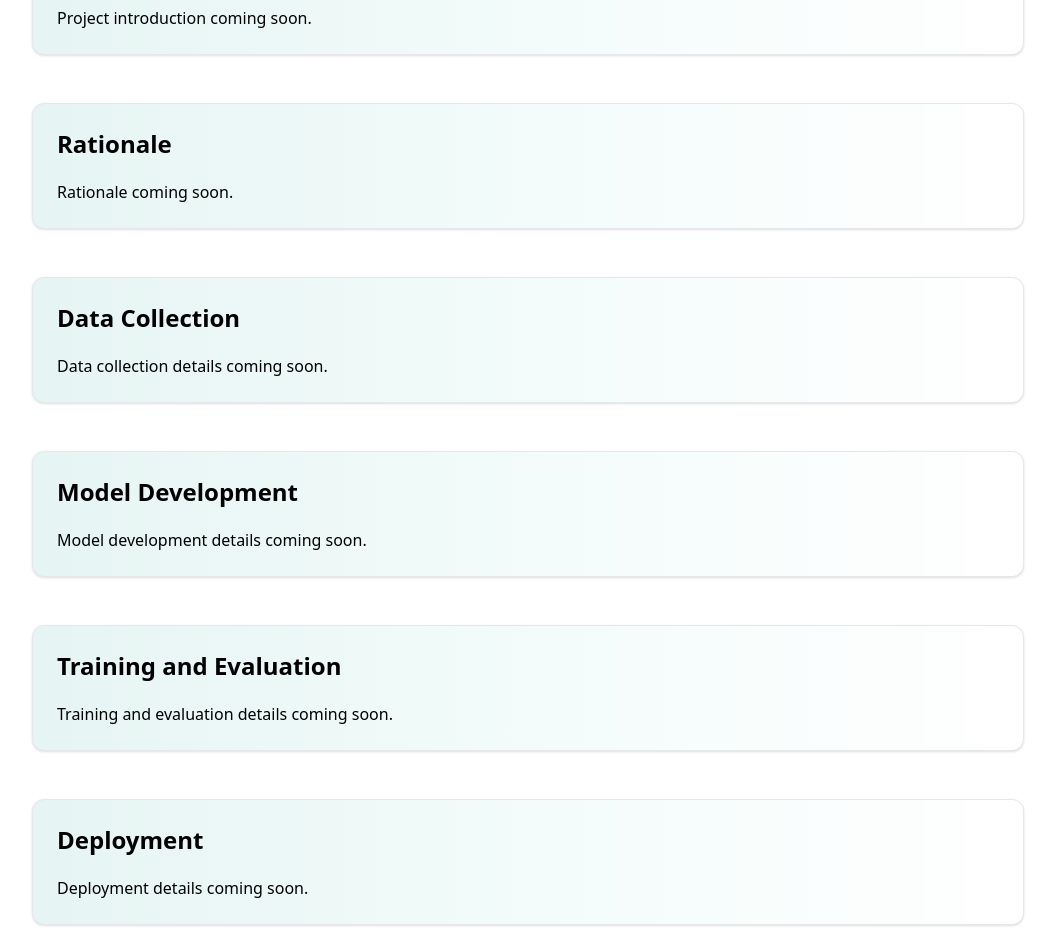
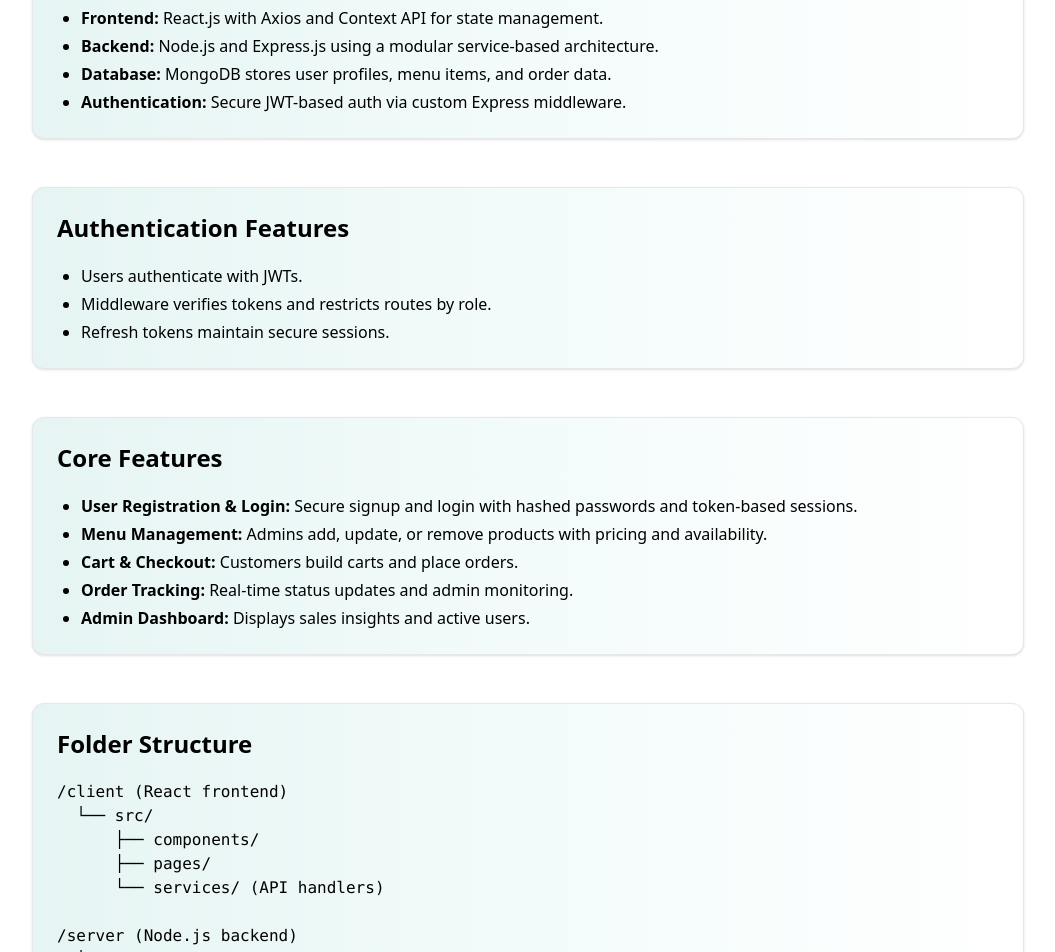
Before and after one commit to Seanneskie/Seanne-Portfolio, a Next.js app: page /project-details/nosql-project in a window 1280 px wide. Shown: the part 540-1492 px from the top of the page, without its empty margins (112-1167 px from the left). Built offline with nearby package versions, Linux system fonts and the light colour scheme.

Commit message:
feat: add project detail sections

```diff
--- a/components/project-details/AICoinDetector.tsx
+++ b/components/project-details/AICoinDetector.tsx
@@ -25,25 +25,49 @@ export default async function AICoinDetector() {
       </ProjectOverview>
 
       <ProjectSection title="Introduction">
-        <p>Project introduction coming soon.</p>
+        <p>
+          Web-based utility that identifies and counts Philippine peso coins
+          from webcam input using a model trained with Google Teachable
+          Machine.
+        </p>
       </ProjectSection>
       <ProjectSection title="Rationale">
-        <p>Rationale coming soon.</p>
+        <p>
+          Automating coin recognition streamlines sorting tasks for classrooms
+          and small businesses while demonstrating practical computer vision
+          concepts.
+        </p>
       </ProjectSection>
       <ProjectSection title="Data Collection">
-        <p>Data collection details coming soon.</p>
+        <p>
+          Hundreds of labeled coin photos were captured with a smartphone and
+          uploaded to Teachable Machine to represent each peso denomination.
+        </p>
       </ProjectSection>
       <ProjectSection title="Model Development">
-        <p>Model development details coming soon.</p>
+        <p>
+          The Teachable Machine model was exported to TensorFlow and combined
+          with OpenCV image preprocessing within a Django backend.
+        </p>
       </ProjectSection>
       <ProjectSection title="Training and Evaluation">
-        <p>Training and evaluation details coming soon.</p>
+        <p>
+          Model accuracy was reviewed using Teachable Machine's validation
+          metrics and manual testing against real coin samples.
+        </p>
       </ProjectSection>
       <ProjectSection title="Deployment">
-        <p>Deployment details coming soon.</p>
+        <p>
+          Packaged as a Django app that serves a browser interface, enabling
+          real-time detection via a connected webcam.
+        </p>
       </ProjectSection>
       <ProjectSection title="Ethical Implications">
-        <p>Ethical considerations coming soon.</p>
+        <p>
+          Images were collected in controlled settings to avoid privacy issues
+          and the tool is intended for educational use, not counterfeit
+          detection.
+        </p>
       </ProjectSection>
 
       {images.length > 0 && (
--- a/components/project-details/AiPoweredEmailGenerator.tsx
+++ b/components/project-details/AiPoweredEmailGenerator.tsx
@@ -24,25 +24,47 @@ export default async function AiPoweredEmailGenerator() {
       </ProjectOverview>
 
       <ProjectSection title="Introduction">
-        <p>Project introduction coming soon.</p>
+        <p>
+          Web app that drafts email responses from a short prompt and optional
+          context, built to explore LLM-assisted writing workflows.
+        </p>
       </ProjectSection>
       <ProjectSection title="Rationale">
-        <p>Rationale coming soon.</p>
+        <p>
+          Automating routine email composition saves time and encourages a
+          consistent tone when handling frequent inquiries.
+        </p>
       </ProjectSection>
       <ProjectSection title="Data Collection">
-        <p>Data collection details coming soon.</p>
+        <p>
+          The system only processes user-supplied prompts and optional thread
+          history. No external dataset is stored or used for training.
+        </p>
       </ProjectSection>
       <ProjectSection title="Model Development">
-        <p>Model development details coming soon.</p>
+        <p>
+          LangChain prompt templates structure requests sent to OpenRouter,
+          allowing different large language models to generate polished drafts.
+        </p>
       </ProjectSection>
       <ProjectSection title="Training and Evaluation">
-        <p>Training and evaluation details coming soon.</p>
+        <p>
+          The generator relies on pre-trained models. Quality is assessed
+          manually by iterating on prompts and reviewing sample outputs.
+        </p>
       </ProjectSection>
       <ProjectSection title="Deployment">
-        <p>Deployment details coming soon.</p>
+        <p>
+          Implemented in Next.js and deployed to Vercel. Serverless functions
+          handle API keys and return generated text in real time.
+        </p>
       </ProjectSection>
       <ProjectSection title="Ethical Implications">
-        <p>Ethical considerations coming soon.</p>
+        <p>
+          Users are encouraged to review generated content to avoid
+          misinformation or unintended tone. The app avoids storing personal
+          data to respect privacy.
+        </p>
       </ProjectSection>
 
       {images.length > 0 && (
--- a/components/project-details/NosqlProject.tsx
+++ b/components/project-details/NosqlProject.tsx
@@ -23,26 +23,71 @@ export default async function NosqlProject() {
         </p>
       </ProjectOverview>
 
-      <ProjectSection title="Introduction">
-        <p>Project introduction coming soon.</p>
+      <ProjectSection title="Tech Stack">
+        <ul className="list-disc pl-6 space-y-1">
+          <li>
+            <strong>Frontend:</strong> React.js with Axios and Context API for
+            state management.
+          </li>
+          <li>
+            <strong>Backend:</strong> Node.js and Express.js using a modular
+            service-based architecture.
+          </li>
+          <li>
+            <strong>Database:</strong> MongoDB stores user profiles, menu items,
+            and order data.
+          </li>
+          <li>
+            <strong>Authentication:</strong> Secure JWT-based auth via custom
+            Express middleware.
+          </li>
+        </ul>
       </ProjectSection>
-      <ProjectSection title="Rationale">
-        <p>Rationale coming soon.</p>
+      <ProjectSection title="Authentication Features">
+        <ul className="list-disc pl-6 space-y-1">
+          <li>Users authenticate with JWTs.</li>
+          <li>Middleware verifies tokens and restricts routes by role.</li>
+          <li>Refresh tokens maintain secure sessions.</li>
+        </ul>
       </ProjectSection>
-      <ProjectSection title="Data Collection">
-        <p>Data collection details coming soon.</p>
+      <ProjectSection title="Core Features">
+        <ul className="list-disc pl-6 space-y-1">
+          <li>
+            <strong>User Registration &amp; Login:</strong> Secure signup and
+            login with hashed passwords and token-based sessions.
+          </li>
+          <li>
+            <strong>Menu Management:</strong> Admins add, update, or remove
+            products with pricing and availability.
+          </li>
+          <li>
+            <strong>Cart &amp; Checkout:</strong> Customers build carts and
+            place orders.
+          </li>
+          <li>
+            <strong>Order Tracking:</strong> Real-time status updates and admin
+            monitoring.
+          </li>
+          <li>
+            <strong>Admin Dashboard:</strong> Displays sales insights and
+            active users.
+          </li>
+        </ul>
       </ProjectSection>
-      <ProjectSection title="Model Development">
-        <p>Model development details coming soon.</p>
-      </ProjectSection>
-      <ProjectSection title="Training and Evaluation">
-        <p>Training and evaluation details coming soon.</p>
-      </ProjectSection>
-      <ProjectSection title="Deployment">
-        <p>Deployment details coming soon.</p>
-      </ProjectSection>
-      <ProjectSection title="Ethical Implications">
-        <p>Ethical considerations coming soon.</p>
+      <ProjectSection title="Folder Structure">
+        <pre>
+{`/client (React frontend)
+  └── src/
+      ├── components/
+      ├── pages/
+      └── services/ (API handlers)
+
+/server (Node.js backend)
+  ├── controllers/
+  ├── routes/
+  ├── middleware/
+  └── models/`}
+        </pre>
       </ProjectSection>
 
       {images.length > 0 && (
--- a/components/project-details/OrderInventoryManagementApi.tsx
+++ b/components/project-details/OrderInventoryManagementApi.tsx
@@ -23,25 +23,24 @@ export default async function OrderInventoryManagementApi() {
       </ProjectOverview>
 
       <ProjectSection title="Introduction">
-        <p>Project introduction coming soon.</p>
+        <p>
+          Lightweight ASP.NET Core and PostgreSQL service offering product CRUD,
+          stock validation, and idempotent order placement for small stores.
+        </p>
       </ProjectSection>
-      <ProjectSection title="Rationale">
-        <p>Rationale coming soon.</p>
+      <ProjectSection title="Consistency and Concurrency">
+        <p>
+          Transactions with an inventory audit log ensure reliable updates while
+          Postgres <code>xmin</code> optimistic concurrency prevents oversells.
+        </p>
       </ProjectSection>
-      <ProjectSection title="Data Collection">
-        <p>Data collection details coming soon.</p>
-      </ProjectSection>
-      <ProjectSection title="Model Development">
-        <p>Model development details coming soon.</p>
-      </ProjectSection>
-      <ProjectSection title="Training and Evaluation">
-        <p>Training and evaluation details coming soon.</p>
-      </ProjectSection>
-      <ProjectSection title="Deployment">
-        <p>Deployment details coming soon.</p>
-      </ProjectSection>
-      <ProjectSection title="Ethical Implications">
-        <p>Ethical considerations coming soon.</p>
+      <ProjectSection title="Development and Deployment">
+        <p>
+          EF Core migrations, FluentValidation, RFC 7807 <code>ProblemDetails</code>,
+          Swagger, and Serilog support robust development. Integration tests run
+          against a Dockerized Postgres instance and the API targets Azure
+          hosting.
+        </p>
       </ProjectSection>
 
       {images.length > 0 && (
```
